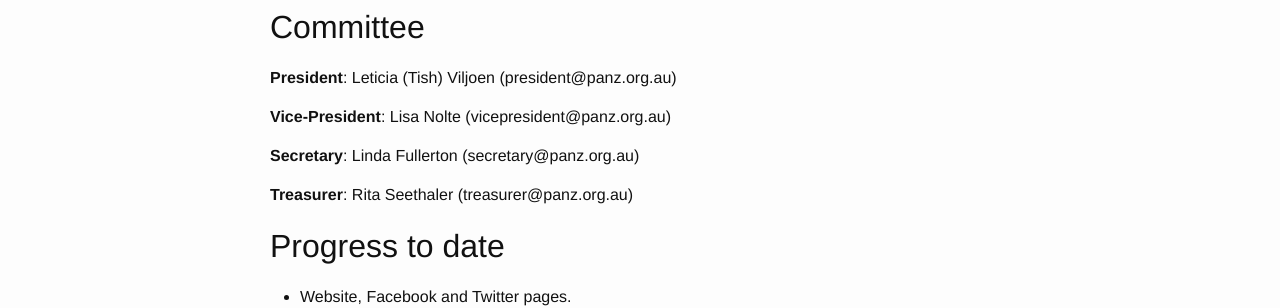
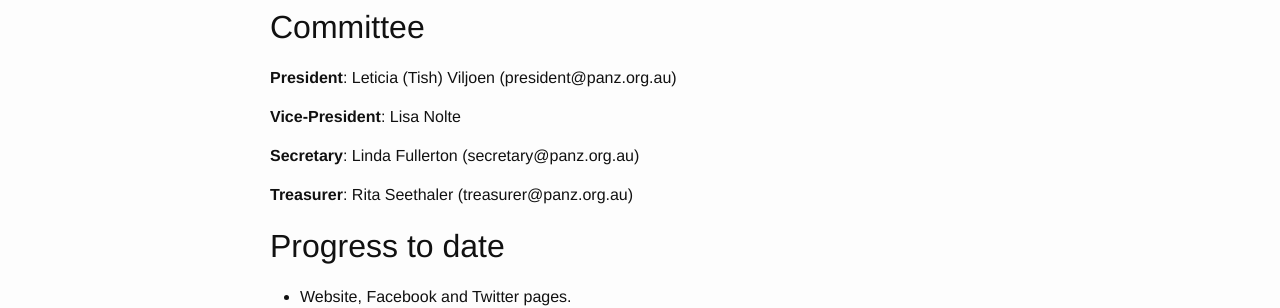
Before and after one commit to panzweb/panzweb.github.io, a Jekyll site: the page built from 1.about.markdown, in a window 1280 px wide. Shown: the part 909-1217 px from the top of the page. Built offline with Jekyll 4.4.1, drawn with Linux system fonts in a browser that asks for light colours.

Commit message:
Update 1.about.markdown

```diff
--- a/1.about.markdown
+++ b/1.about.markdown
@@ -35,7 +35,7 @@
 
 __President__: Leticia (Tish) Viljoen (president@panz.org.au)
 
-__Vice-President__: Lisa Nolte (vicepresident@panz.org.au)
+__Vice-President__: Lisa Nolte
 
 __Secretary__: Linda Fullerton (secretary@panz.org.au)
 
```
